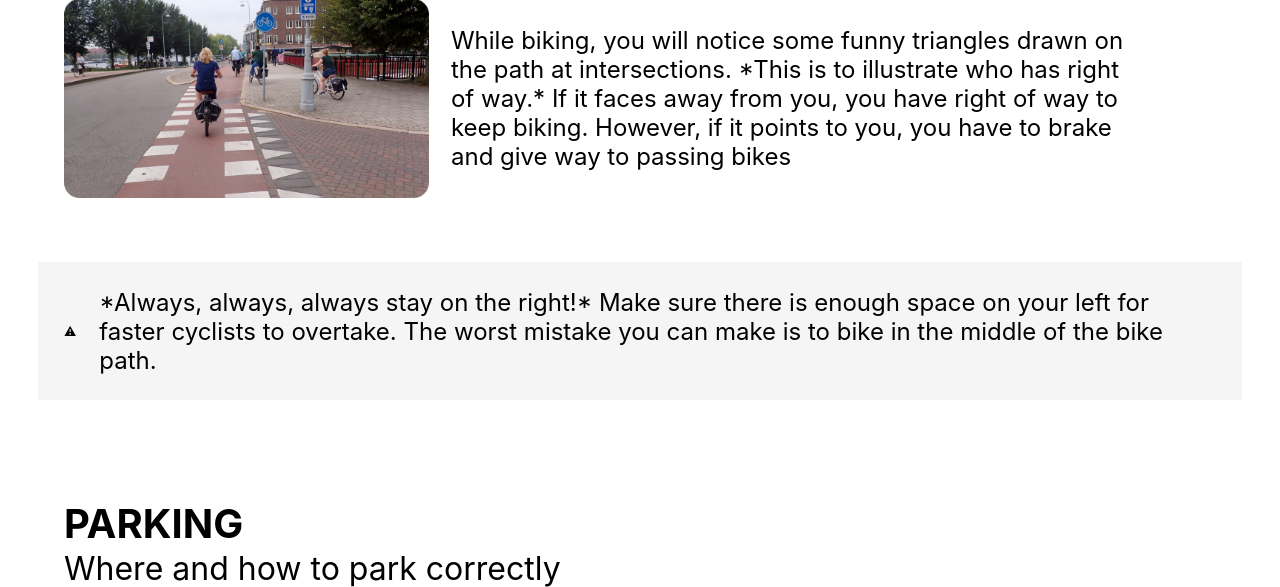
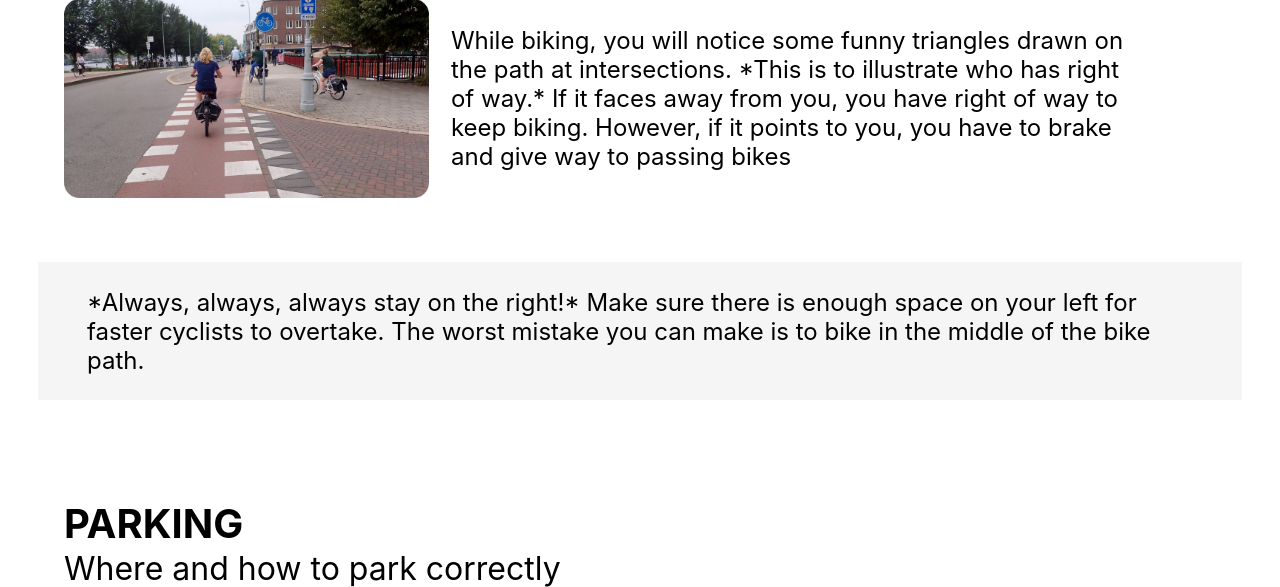
Before and after one commit to sabrina-liu/bikewithus, a Flask app: page /roadrules in a window 1280 px wide. Shown: the part 1051-1638 px from the top of the page. Run offline with Flask 3, Linux system fonts and the light colour scheme.

Commit message:
minor changes made

```diff
--- a/static/style.css
+++ b/static/style.css
@@ -750,6 +750,7 @@ a:hover {
     float: left;
 }
 .footer-title {
+
     margin-left: 3%;
     font-size: 30px;
 }
--- a/templates/roadrules.html
+++ b/templates/roadrules.html
@@ -31,7 +31,6 @@
         <!--second block of the road rules; tips block-->
         <div class="tip-block">
             <div class="content">
-                <div class="mainsub-image1"><span>&#9888;</span></div>
                 <div class="mainsub-text1" id="homepage-text1">
                     *Always, always, always stay on the right!* Make sure there is enough space on your left for faster cyclists
                     to overtake. The worst mistake you can make is to bike in the middle of the bike path.
```
Also changed, not shown: instance/data.db.
